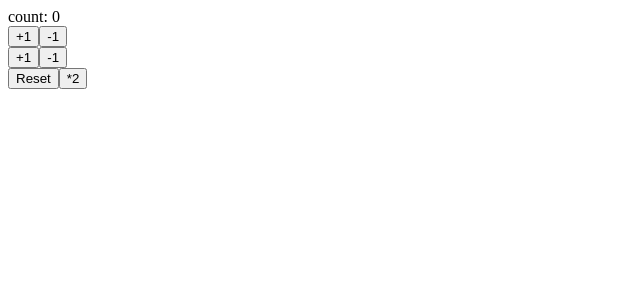
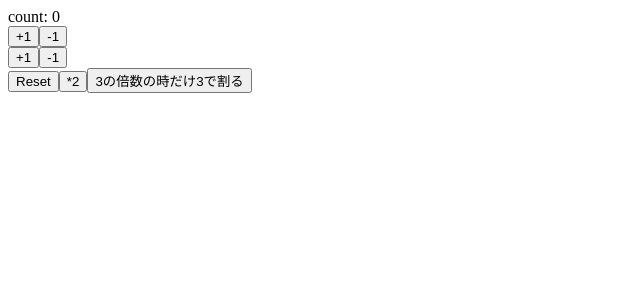
Before and after one commit to eastend-street/react-hooks-practice, a React (Create React App) app: page / in a window 1280 px wide. Shown: the top 300 px of the page, without its empty margins (0-640 px from the left). Built offline with nearby package versions, Linux system fonts and the light colour scheme.

Commit message:
added divide by 3 function

```diff
--- a/src/App.js
+++ b/src/App.js
@@ -11,6 +11,10 @@ const App = () => {
 
   const reset = () => setCount(0);
   const double = () => setCount(count * 2);
+  const divideByThree = () =>
+    setCount(previousCount =>
+      previousCount % 3 === 0 ? previousCount / 3 : previousCount
+    );
 
   return (
     <>
@@ -26,6 +30,7 @@ const App = () => {
       <div>
         <button onClick={reset}>Reset</button>
         <button onClick={double}>*2</button>
+        <button onClick={divideByThree}>3の倍数の時だけ3で割る</button>
       </div>
     </>
   );
```
